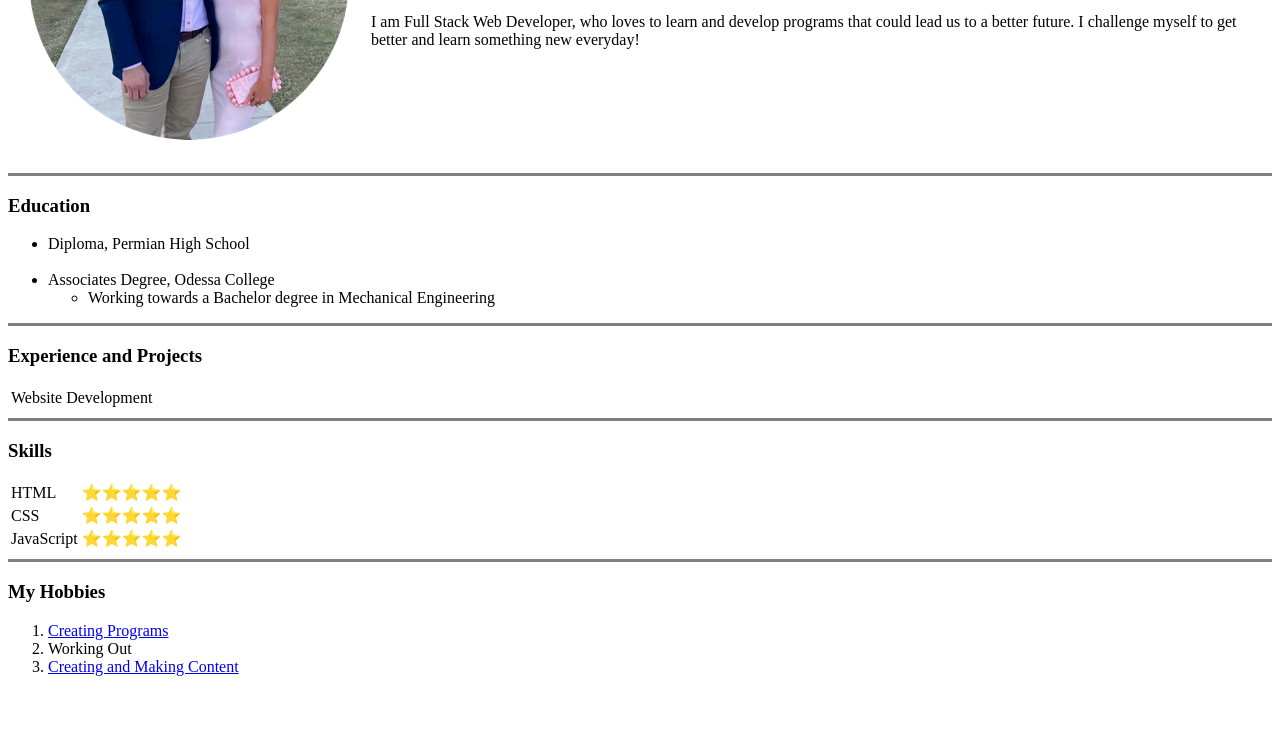
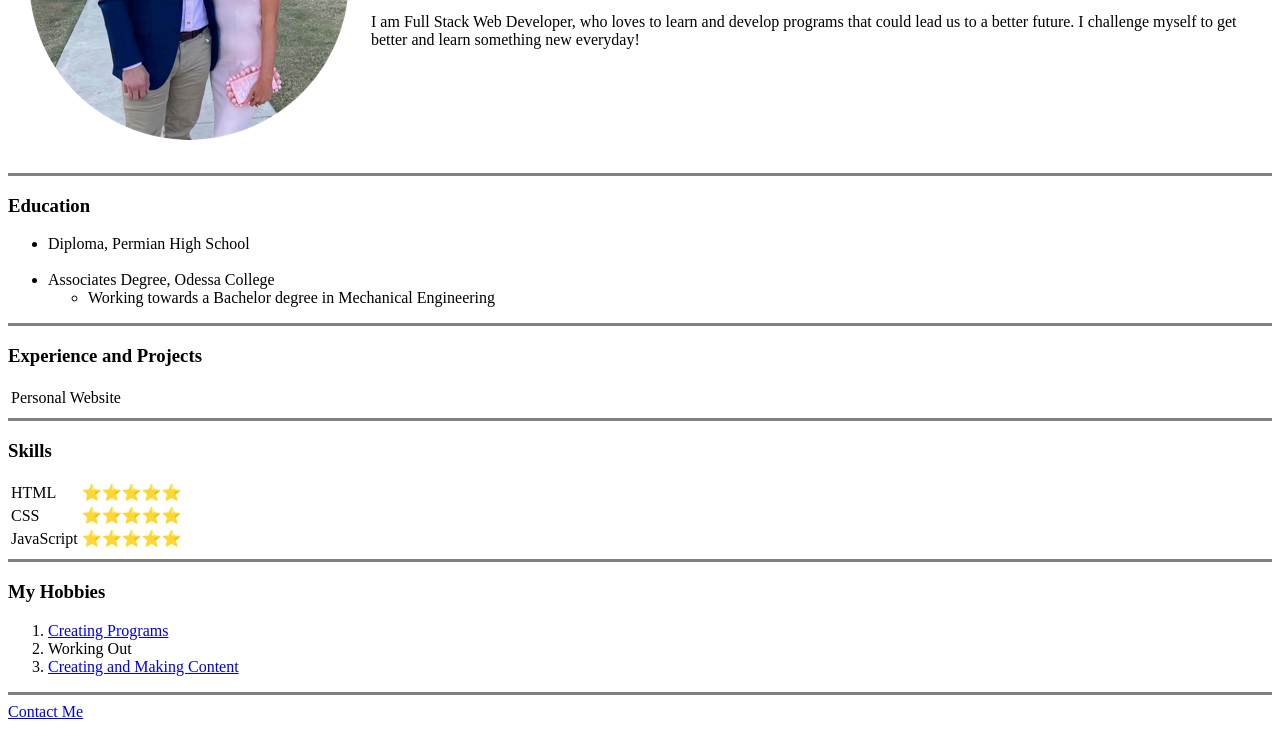
Before and after one commit to BryptoBlood/cv, a plain HTML site: page index.html in a window 1280 px wide. Shown: the part 209-938 px from the top of the page. Before the commit the page ends 901 px from the top, so only its background shows below. Drawn offline with Linux system fonts and the light colour scheme.

Commit message:
Add files via upload

```diff
--- a/index.html
+++ b/index.html
@@ -33,7 +33,8 @@
   <h3>Experience and Projects</h3>
   <table>
     <tr>
-      <td>Website Development</td>
+      <td>Personal Website</td>
+    </tr>
   </table>
   <hr size="3" noshade>
   <h3>Skills</h3>
@@ -58,6 +59,8 @@
     <li>Working Out</li>
     <li><a href="https://www.instagram.com/itsblak.e/">Creating and Making Content</a></li>
   </ol>
+  <hr size="3" noshade>
+  <a href="contact-me.html">Contact Me</a>
 
 </body>
 
```
